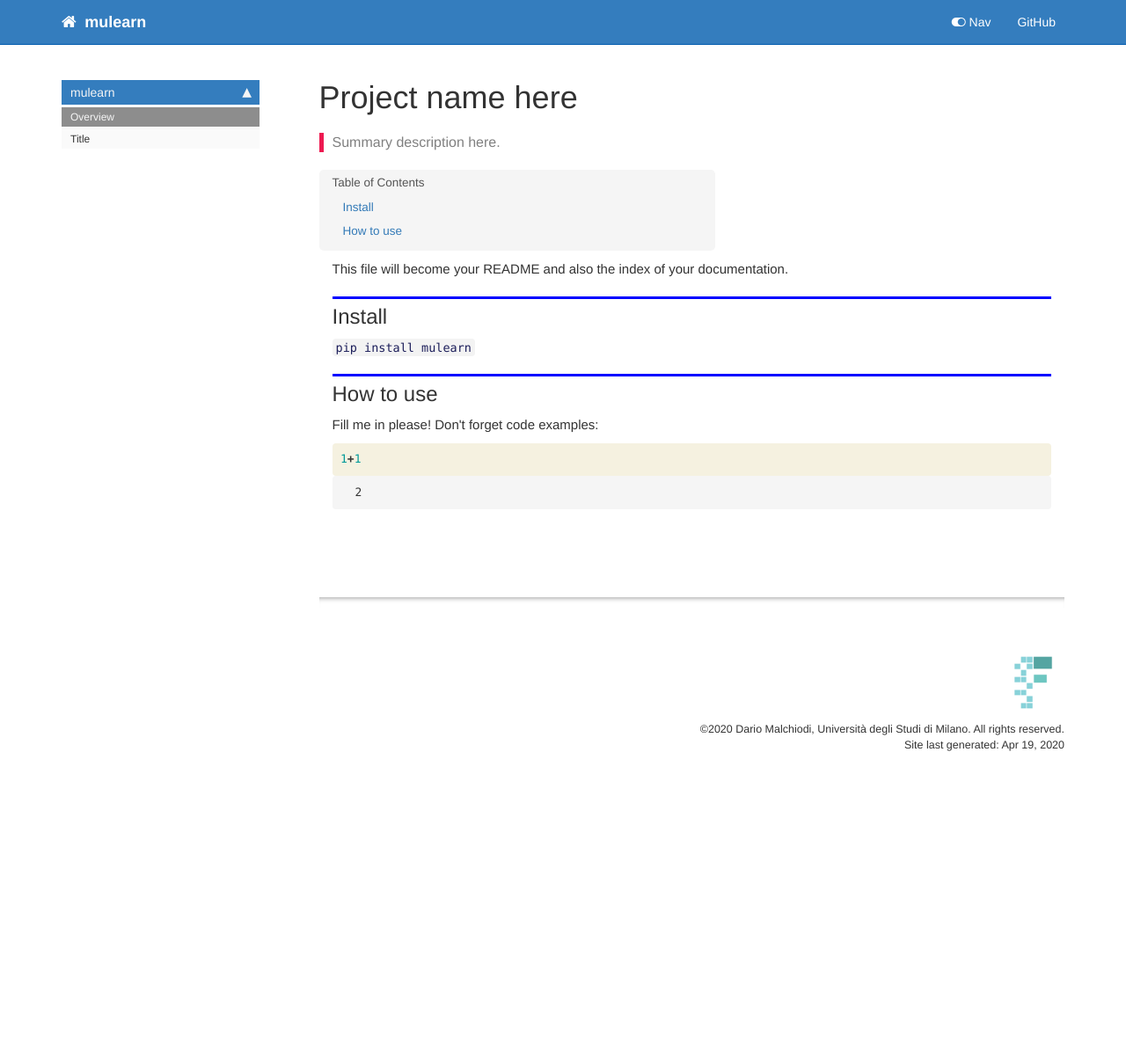
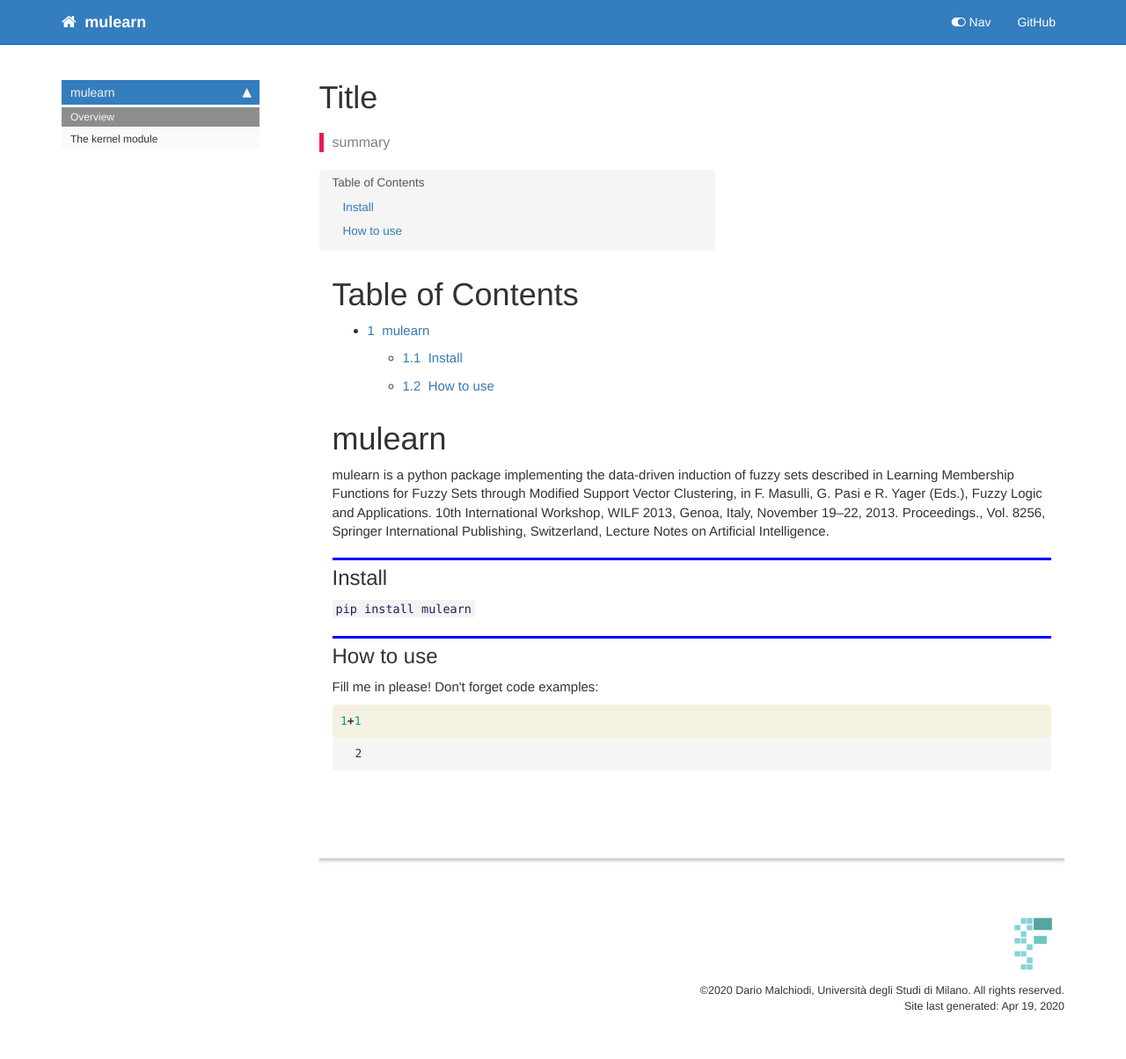
Before and after one commit to ManuelDileo/mulearn, a Jekyll site: the page built from docs/index.html, in a window 1280 px wide. Shown: the whole page at 88% size. Built offline with Jekyll 4.4.1, drawn with Linux system fonts in a browser that asks for light colours; nearby versions of some CDN libraries; comment, search, counter and statistics services are not loaded; before the commit the page ends 906 px from its top, so only the background shows below that.

Commit message:
started documentation

```diff
--- a/docs/_data/sidebars/home_sidebar.yml
+++ b/docs/_data/sidebars/home_sidebar.yml
@@ -10,7 +10,7 @@ entries:
       title: Overview
       url: /
     - output: web,pdf
-      title: Title
+      title: 'The kernel module '
       url: /kernel
     output: web
     title: mulearn
--- a/docs/index.html
+++ b/docs/index.html
@@ -1,12 +1,12 @@
 ---
 
-title: Project name here
+title: Title
 
 keywords: fastai
 sidebar: home_sidebar
 
-summary: "Summary description here."
-description: "Summary description here."
+summary: "summary"
+description: "summary"
 ---
 <!--
 
@@ -29,7 +29,14 @@ description: "Summary description here."
 
 <div class="cell border-box-sizing text_cell rendered"><div class="inner_cell">
 <div class="text_cell_render border-box-sizing rendered_html">
-<p>This file will become your README and also the index of your documentation.</p>
+<p><h1>Table of Contents<span class="tocSkip"></span></h1></p>
+<div class="toc"><ul class="toc-item"><li><span><a href="#mulearn" data-toc-modified-id="mulearn-1"><span class="toc-item-num">1&nbsp;&nbsp;</span>mulearn</a></span><ul class="toc-item"><li><span><a href="#Install" data-toc-modified-id="Install-1.1"><span class="toc-item-num">1.1&nbsp;&nbsp;</span>Install</a></span></li><li><span><a href="#How-to-use" data-toc-modified-id="How-to-use-1.2"><span class="toc-item-num">1.2&nbsp;&nbsp;</span>How to use</a></span></li></ul></li></ul></div>
+</div>
+</div>
+</div>
+<div class="cell border-box-sizing text_cell rendered"><div class="inner_cell">
+<div class="text_cell_render border-box-sizing rendered_html">
+<h1 id="mulearn">mulearn<a class="anchor-link" href="#mulearn"> </a></h1><p>mulearn is a python package implementing the data-driven induction of fuzzy sets described in Learning Membership Functions for Fuzzy Sets through Modified Support Vector Clustering, in F. Masulli, G. Pasi e R. Yager (Eds.), Fuzzy Logic and Applications. 10th International Workshop, WILF 2013, Genoa, Italy, November 19–22, 2013. Proceedings., Vol. 8256, Springer International Publishing, Switzerland, Lecture Notes on Artificial Intelligence.</p>
 
 </div>
 </div>
--- a/docs/sidebar.json
+++ b/docs/sidebar.json
@@ -1,6 +1,6 @@
 {
   "mulearn": {
     "Overview": "/",
-    "Title": "/kernel"
+    "The kernel module ": "/kernel"
   }
 }
```
Also changed, not shown: docs/kernel.html (+4 -11 lines), 1 other file.
